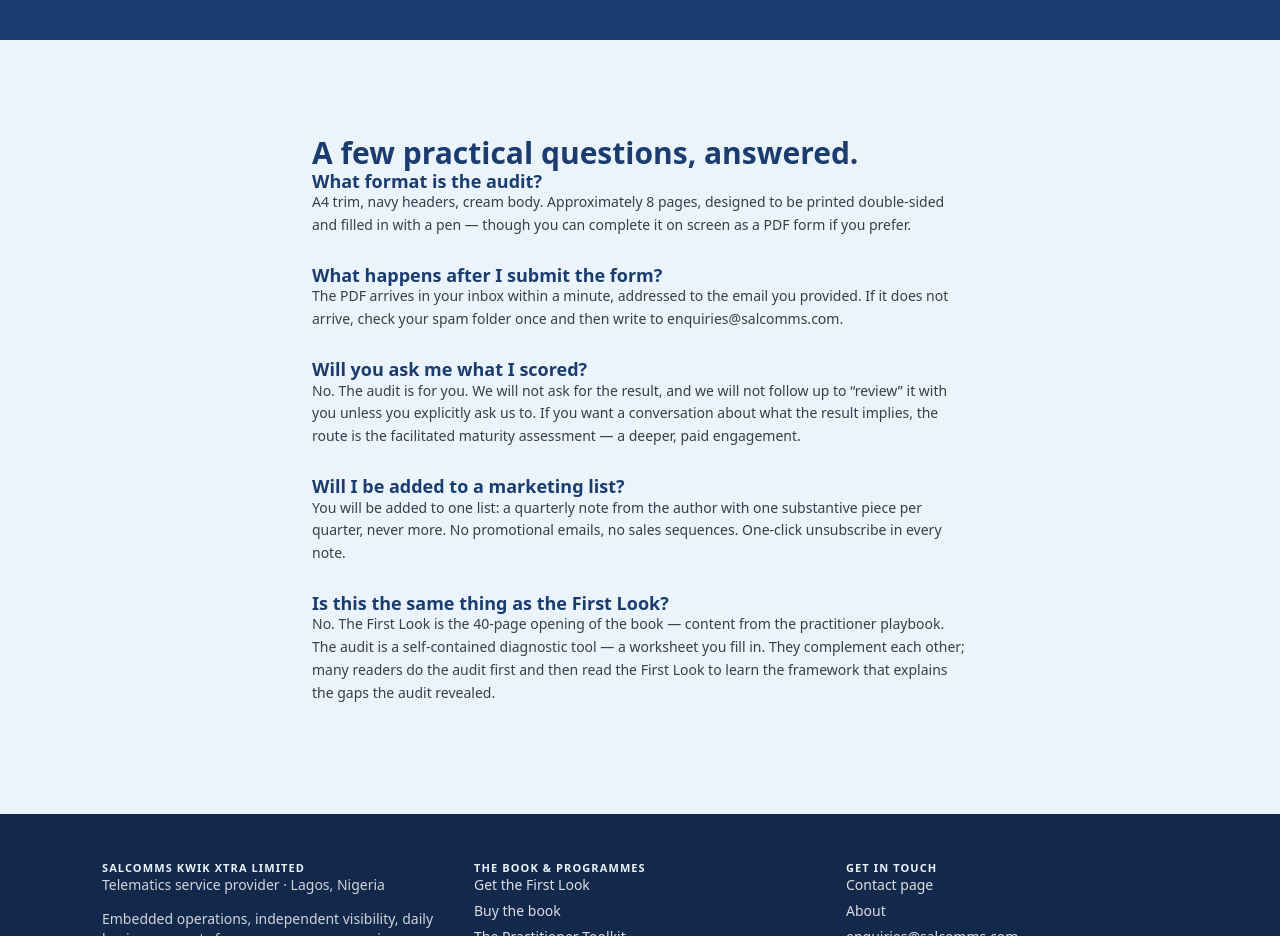
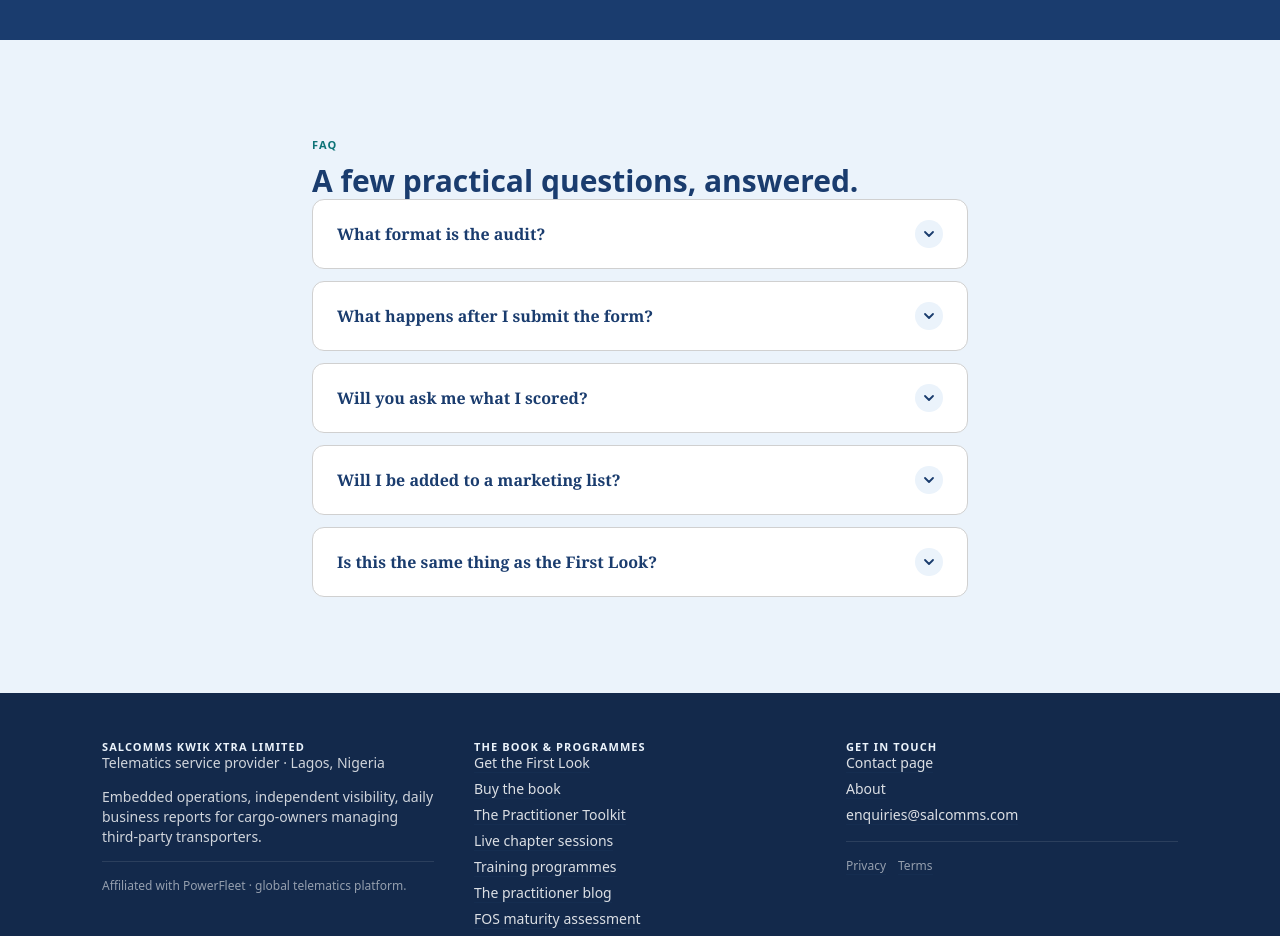
Before and after one commit to techbitdigital/shinasalako-next, a Next.js app: page /fleet/audit in a window 1280 px wide. Shown: the part 3360-4296 px from the top of the page. Built offline with nearby package versions, Linux system fonts and the light colour scheme.

Commit message:
feat: accordion FAQ on fleet toolkit page

```diff
--- a/src/components/fleet/FleetAuditClient.tsx
+++ b/src/components/fleet/FleetAuditClient.tsx
@@ -302,22 +302,83 @@ export default function FleetAuditClient() {
         </div>
       </section>
 
-      {/* FAQ */}
+      {/* FAQ Accordion */}
       <section className="py-16 md:py-24" style={{ background: "var(--cream)" }}>
         <div style={{ maxWidth: "720px" }} className="mx-auto px-5 md:px-8">
-          <h2 className="font-serif text-2xl sm:text-3xl mb-8" style={{ color: "var(--navy)" }}>
+          <p className="text-[11px] tracking-widest uppercase font-bold mb-3" style={{ color: "var(--teal)" }}>FAQ</p>
+          <h2 className="font-serif text-2xl sm:text-3xl mb-10" style={{ color: "var(--navy)" }}>
             A few practical questions, answered.
           </h2>
-          <div className="space-y-7">
-            {auditFaqs.map((faq) => (
-              <div key={faq.q}>
-                <h3 className="font-serif text-lg font-bold mb-2" style={{ color: "var(--navy)" }}>{faq.q}</h3>
-                <p className="text-sm leading-relaxed" style={{ color: "var(--ink-soft)" }}>{faq.a}</p>
-              </div>
-            ))}
-          </div>
+          <FaqAccordion />
         </div>
       </section>
     </main>
   );
 }
+
+function FaqAccordion() {
+  const [open, setOpen] = useState<number | null>(null);
+
+  return (
+    <div className="space-y-3">
+      {auditFaqs.map((faq, i) => {
+        const isOpen = open === i;
+        return (
+          <div
+            key={faq.q}
+            className="rounded-xl overflow-hidden transition-all duration-200"
+            style={{
+              background: isOpen ? "#fff" : "#fff",
+              border: isOpen ? "1.5px solid var(--navy)" : "1px solid var(--line)",
+              boxShadow: isOpen ? "0 4px 20px rgba(20,33,61,0.08)" : "none",
+            }}
+          >
+            <button
+              onClick={() => setOpen(isOpen ? null : i)}
+              className="w-full flex items-center justify-between gap-4 text-left border-0 bg-transparent cursor-pointer"
+              style={{ padding: "20px 24px" }}
+            >
+              <span
+                className="font-serif text-base font-bold"
+                style={{ color: "var(--navy)" }}
+              >
+                {faq.q}
+              </span>
+              <span
+                className="flex-shrink-0 w-7 h-7 rounded-full flex items-center justify-center transition-all duration-200"
+                style={{
+                  background: isOpen ? "var(--navy)" : "var(--cream)",
+                  transform: isOpen ? "rotate(180deg)" : "rotate(0deg)",
+                }}
+              >
+                <svg width="12" height="12" viewBox="0 0 12 12" fill="none">
+                  <path
+                    d="M2 4L6 8L10 4"
+                    stroke={isOpen ? "#fff" : "var(--navy)"}
+                    strokeWidth="1.8"
+                    strokeLinecap="round"
+                    strokeLinejoin="round"
+                  />
+                </svg>
+              </span>
+            </button>
+            <div
+              style={{
+                maxHeight: isOpen ? "400px" : "0",
+                overflow: "hidden",
+                transition: "max-height 0.3s ease",
+              }}
+            >
+              <p
+                className="text-sm leading-relaxed"
+                style={{ color: "var(--ink-soft)", padding: "0 24px 20px" }}
+              >
+                {faq.a}
+              </p>
+            </div>
+          </div>
+        );
+      })}
+    </div>
+  );
+}
--- a/src/components/fleet/FleetToolkitClient.tsx
+++ b/src/components/fleet/FleetToolkitClient.tsx
@@ -242,22 +242,66 @@ export default function FleetToolkitClient() {
         </div>
       </section>
 
-      {/* FAQ */}
+      {/* FAQ Accordion */}
       <section className="py-16 md:py-24" style={{ background: "var(--cream)" }}>
         <div style={{ maxWidth: "780px" }} className="mx-auto px-5 md:px-8">
-          <h2 className="font-serif text-2xl sm:text-3xl mb-8" style={{ color: "var(--navy)" }}>
+          <p className="text-[11px] tracking-widest uppercase font-bold mb-3" style={{ color: "var(--teal)" }}>FAQ</p>
+          <h2 className="font-serif text-2xl sm:text-3xl mb-10" style={{ color: "var(--navy)" }}>
             A few practical questions, answered.
           </h2>
-          <div className="space-y-7">
-            {toolkitFaqs.map((faq) => (
-              <div key={faq.q}>
-                <h3 className="font-serif text-lg font-bold mb-2" style={{ color: "var(--navy)" }}>{faq.q}</h3>
-                <p className="text-sm leading-relaxed" style={{ color: "var(--ink-soft)" }}>{faq.a}</p>
-              </div>
-            ))}
-          </div>
+          <ToolkitFaqAccordion />
         </div>
       </section>
     </main>
   );
 }
+
+function ToolkitFaqAccordion() {
+  const [open, setOpen] = useState<number | null>(null);
+  return (
+    <div className="space-y-3">
+      {toolkitFaqs.map((faq, i) => {
+        const isOpen = open === i;
+        return (
+          <div
+            key={faq.q}
+            className="rounded-xl overflow-hidden"
+            style={{
+              background: "#fff",
+              border: isOpen ? "1.5px solid var(--navy)" : "1px solid var(--line)",
+              boxShadow: isOpen ? "0 4px 20px rgba(20,33,61,0.08)" : "none",
+              transition: "border 0.2s, box-shadow 0.2s",
+            }}
+          >
+            <button
+              onClick={() => setOpen(isOpen ? null : i)}
+              className="w-full flex items-center justify-between gap-4 text-left border-0 bg-transparent cursor-pointer"
+              style={{ padding: "20px 24px" }}
+            >
+              <span className="font-serif text-base font-bold" style={{ color: "var(--navy)" }}>
+                {faq.q}
+              </span>
+              <span
+                className="flex-shrink-0 w-7 h-7 rounded-full flex items-center justify-center"
+                style={{
+                  background: isOpen ? "var(--navy)" : "var(--cream)",
+                  transform: isOpen ? "rotate(180deg)" : "rotate(0deg)",
+                  transition: "transform 0.3s, background 0.2s",
+                }}
+              >
+                <svg width="12" height="12" viewBox="0 0 12 12" fill="none">
+                  <path d="M2 4L6 8L10 4" stroke={isOpen ? "#fff" : "var(--navy)"} strokeWidth="1.8" strokeLinecap="round" strokeLinejoin="round"/>
+                </svg>
+              </span>
+            </button>
+            <div style={{ maxHeight: isOpen ? "400px" : "0", overflow: "hidden", transition: "max-height 0.3s ease" }}>
+              <p className="text-sm leading-relaxed" style={{ color: "var(--ink-soft)", padding: "0 24px 20px" }}>
+                {faq.a}
+              </p>
+            </div>
+          </div>
+        );
+      })}
+    </div>
+  );
+}
```
